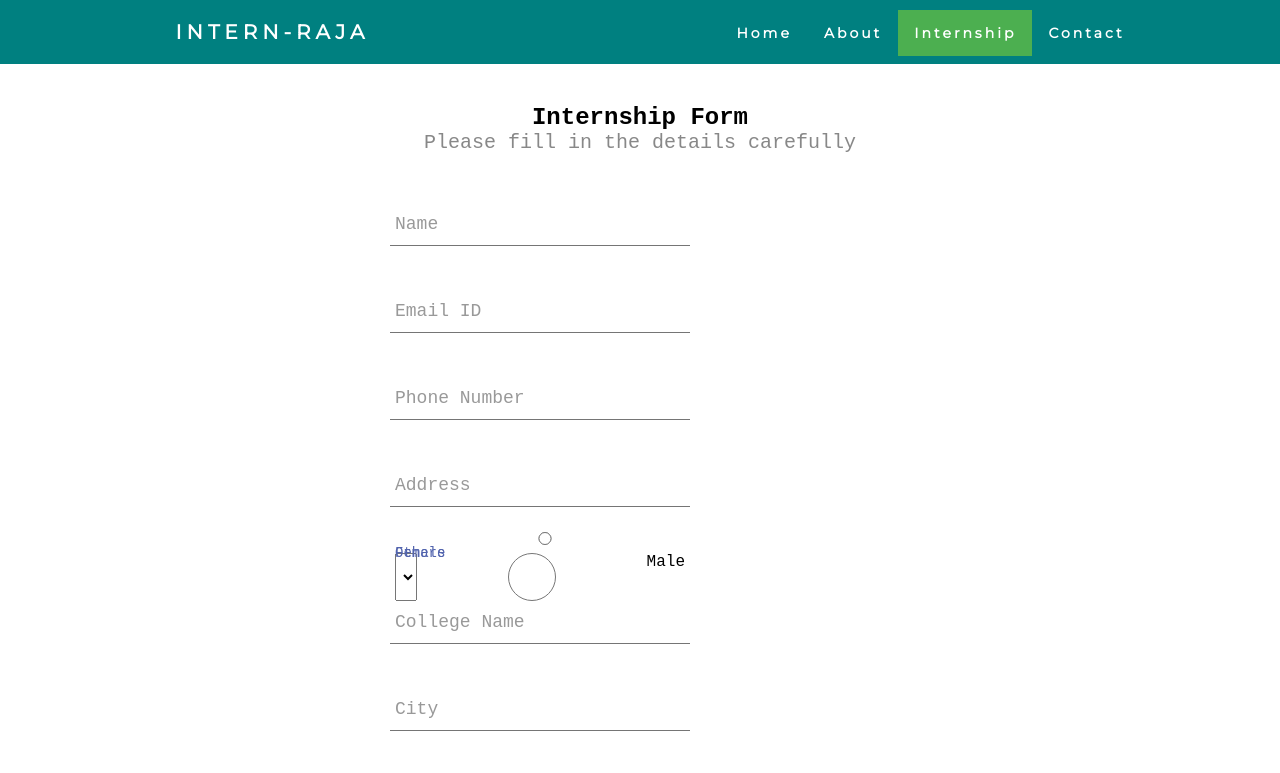
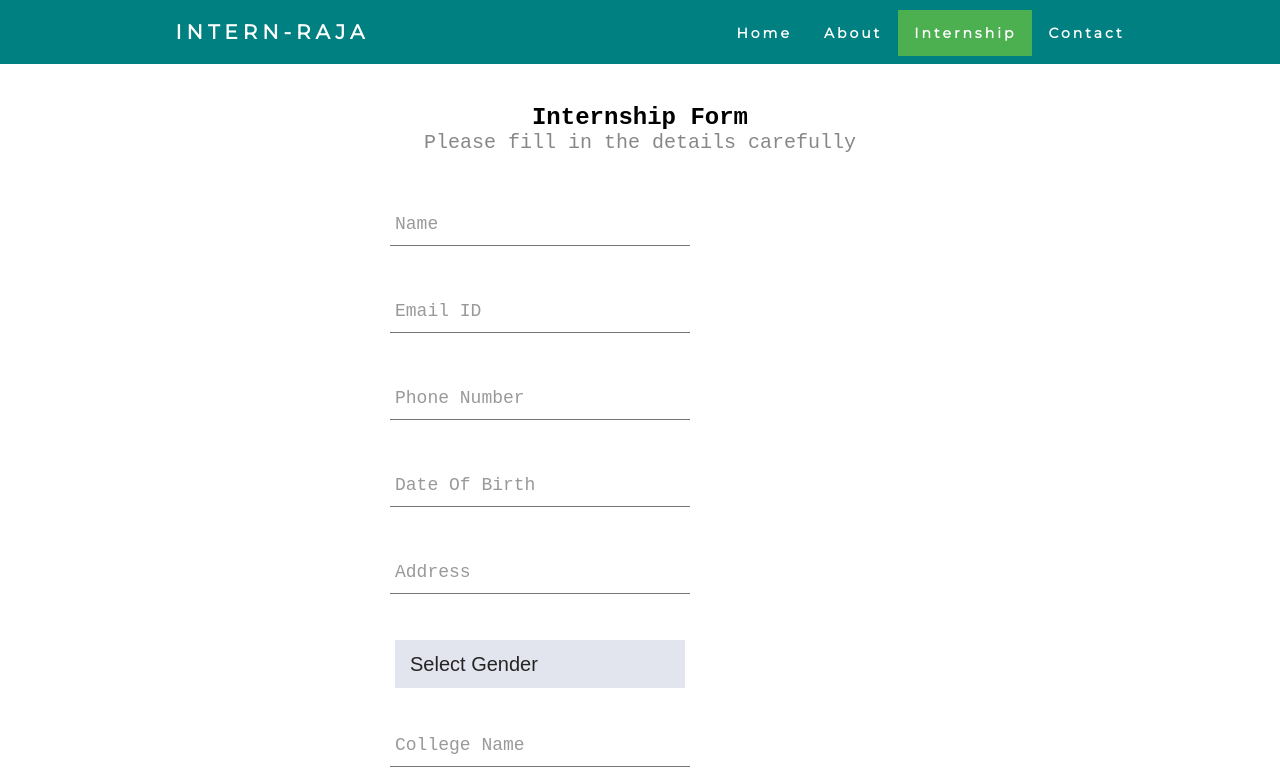
Before and after one commit to prathamvbhat/Intern-management-system, a plain HTML site: page pages/intern.html in a window 1280 px wide. Shown: the top 773 px of the page. Drawn offline with Linux system fonts and the light colour scheme.

Commit message:
form created

```diff
--- a/pages/intern.html
+++ b/pages/intern.html
@@ -40,95 +40,99 @@
 
     </nav>
 
-    <!-- <div class="body-text"><h1>Internship Form</h1></div>
-    <div>
-      <lable for="name">Name:</lable> <br>
-      <input type="text" id="name" name="Your Name" placeholder="Your Name">
-      <br> <br>
-      <lable for="contact">Contact Number:</lable> <br>
-      <input type="number" id="contact" name="Contact Number" placeholder="Contact Number"> <br> <br>
-      <lable for="mail">Mail-ID:</lable> <br>
-      <input type="email" id="mail" name="Mail-ID" placeholder="Mail-ID">
-      <br> <br>
-    </div> -->
     <div class="container">
       <h2>Internship Form <small>Please fill in the details carefully</small></h2>
-      <form>
+      <form action="/database/connect.php" method="post">
         <div class="group">
-          <input type="text" required>
+          <input type="text" name="name" required>
           <span class="highlight"></span>
           <span class="bar"></span>
           <label for="name">Name</label>
         </div>
         <div class="group">
-          <input type="email" required>
+          <input type="email" name="email" required>
           <span class="highlight"></span>
           <span class="bar"></span>
           <label for="mail">Email ID</label>
         </div>
         <div class="group">
-          <input type="number" required>
+          <input type="number" name="phonenumber" required>
           <span class="highlight"></span>
           <span class="bar"></span>
-          <label for="phone-number">Phone Number</label>
+          <label for="phonenumber">Phone Number</label>
         </div>
         <div class="group">
-          <input type="text" required>
+          <input type="text" name="dob" required>
+          <span class="highlight"></span>
+          <span class="bar"></span>
+          <label for="dob">Date Of Birth</label>
+        </div>
+        <div class="group">
+          <input type="text" name="address" required>
           <span class="highlight"></span>
           <span class="bar"></span>
           <label for="address">Address</label>
         </div>
+
         <div class="sex">
-          <select>
-            <label for="male" class="form-select"><input type="radio" name="gender" value="m" id="male">Male</label>
+          <!-- <select placeholder="Select Gender">
+            <option value="Male"><label for="male" class="form-select"><input type="radio" name="gender" value="m" id="male">Male</label> </option>
             <label for="female" class="form-select"><input type="radio" name="gender" value="f" id="female">Female</label>
             <label for="others" class="form-select"><input type="radio" name="gender" value="f" id="others">Others</label>
+          </select> -->
+          <select class="select-box">
+            <option value="">Select Gender</option>
+            <option value="m" name="gender">Male</option>
+            <option value="f" name="gender">Female</option>
+            <option value="o" name="gender">Others</option>
           </select>
         </div>
+        <br>
+        <br>
         <div class="group">
-         <input type="text" required>
+         <input type="text" name="college" required>
          <span class="highlight"></span>
          <span class="bar"></span>
          <label>College Name</label>
         </div>
         <div class="group">
-          <input type="text" required>
+          <input type="text" name="city" required>
           <span class="highlight"></span>
           <span class="bar"></span>
           <label for="city">City</label>
         </div>
         <div class="group">
-          <input type="text" required>
+          <input type="text" name="branch" required>
           <span class="highlight"></span>
           <span class="bar"></span>
           <label for="branch">Branch</label>
         </div>
         <div class="group">
-          <input type="text" required>
+          <input type="text" name="education" required>
           <span class="highlight"></span>
           <span class="bar"></span>
           <label for="education">Education(Highest Level)</label>
         </div>
         <div class="group">
-          <input type="text" required>
+          <input type="text" name="skill1" required>
           <span class="highlight"></span>
           <span class="bar"></span>
-          <label for="skill">Skill-1</label>
+          <label for="skill1">Skill-1</label>
         </div>
         <div class="group">
-          <input type="text" required>
+          <input type="text" name="skill2" required>
           <span class="highlight"></span>
           <span class="bar"></span>
-          <label for="skill">Skill-2</label>
+          <label for="skill2">Skill-2</label>
         </div>
         <div class="group">
-          <input type="text" required>
+          <input type="text" name="skill3" required>
           <span class="highlight"></span>
           <span class="bar"></span>
-          <label for="skill">Skill-3</label>
+          <label for="skill3">Skill-3</label>
         </div>
         <div class="group">
-          <input type="number" required>
+          <input type="number" name="work_exp" required>
           <span class="highlight"></span>
           <span class="bar"></span>
           <label for="work_exp">Work Experience</label>
@@ -136,6 +140,9 @@
 
       </form>
     </div>
+    <div class="center-container">
+      <input type="submit" class="bn-32 bn32" name="submit" value="Submit">
+    </div>
   </body>
 
 </html>
```
